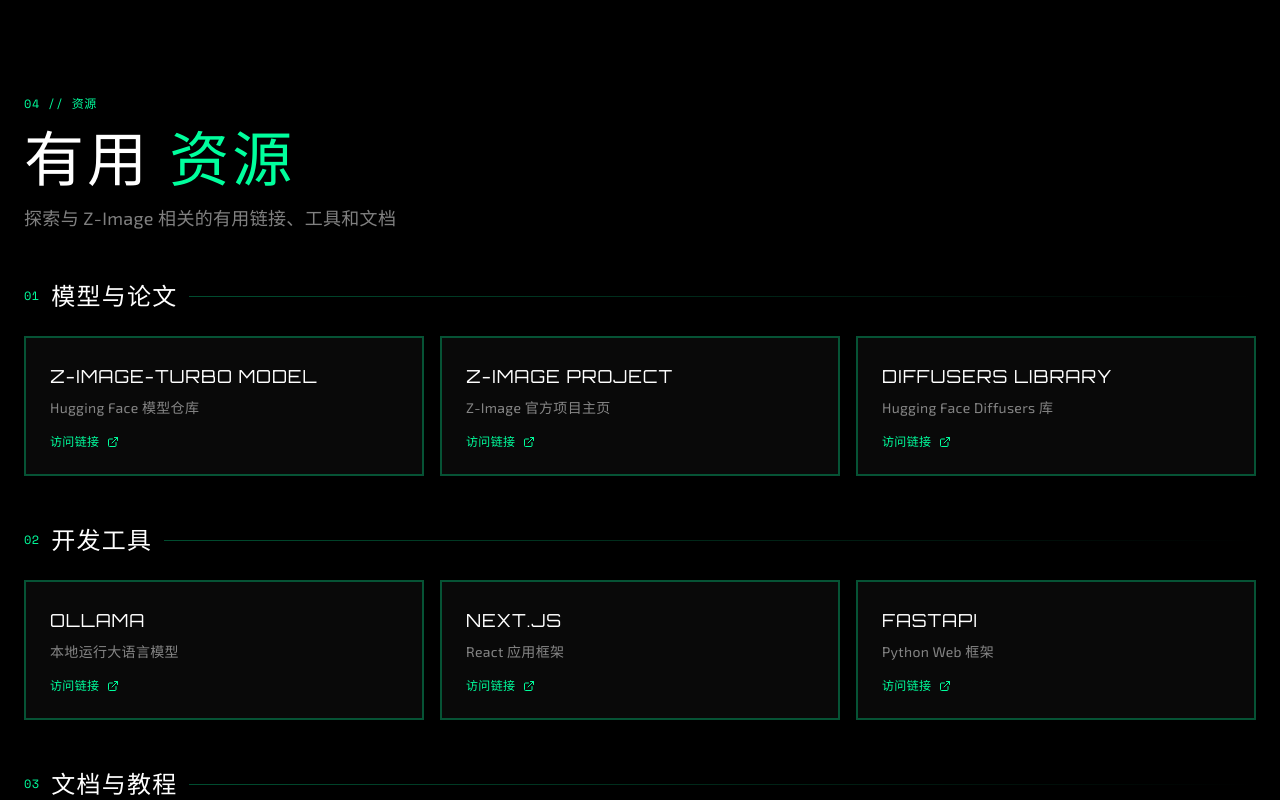
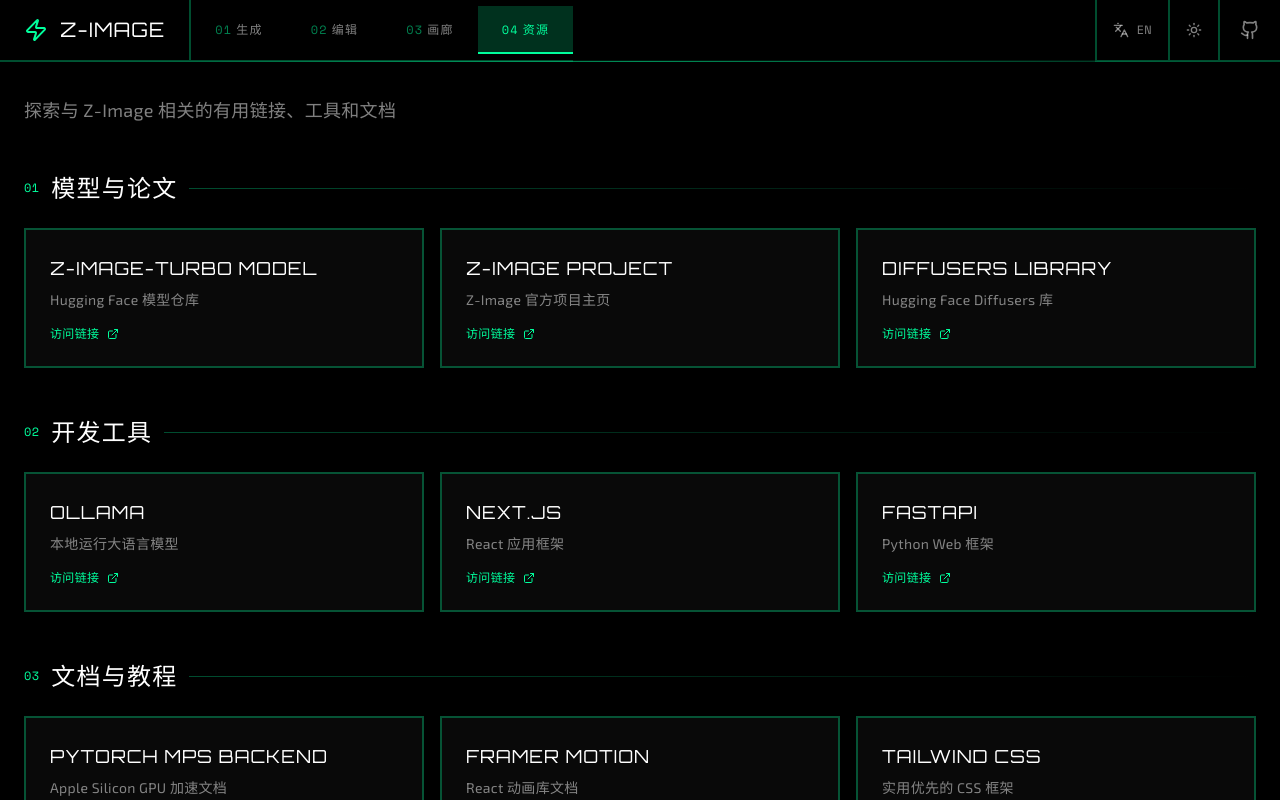
Before and after one commit to leochanai/z-image-mac, a Next.js app in the folder web/: page /resource in a window 1280 px wide. Shown: the top 800 px of the page. Built offline with nearby package versions, Linux system fonts and the light colour scheme.

Commit message:
feat: Add Navbar to resource page and streamline Resource component by removing its title and section label.

```diff
--- a/web/src/app/resource/page.tsx
+++ b/web/src/app/resource/page.tsx
@@ -1,5 +1,11 @@
+import { Navbar } from "@/components/Navbar";
 import { Resource } from "@/components/Resource";
 
 export default function ResourcePage() {
-    return <Resource />;
+    return (
+        <main className="min-h-screen bg-background text-foreground selection:bg-primary/30">
+            <Navbar />
+            <Resource />
+        </main>
+    );
 }
--- a/web/src/components/Resource.tsx
+++ b/web/src/components/Resource.tsx
@@ -19,17 +19,11 @@
                     transition={{ duration: 0.6 }}
                     className="mb-12"
                 >
-                    <div className="font-mono text-xs text-primary tracking-wider mb-4">
-                        {t.resource.sectionLabel}
-                    </div>
-                    <h1 className="font-display text-6xl mb-4">
-                        <span className="text-[var(--foreground)]">{t.resource.title} </span>
-                        <span className="text-primary">{t.resource.titleHighlight}</span>
-                    </h1>
                     <p className="text-[var(--foreground-dim)] text-lg max-w-2xl">
                         {t.resource.description}
                     </p>
                 </motion.div>
+
 
                 {/* Resource Grid */}
                 <div className="space-y-12">
```
